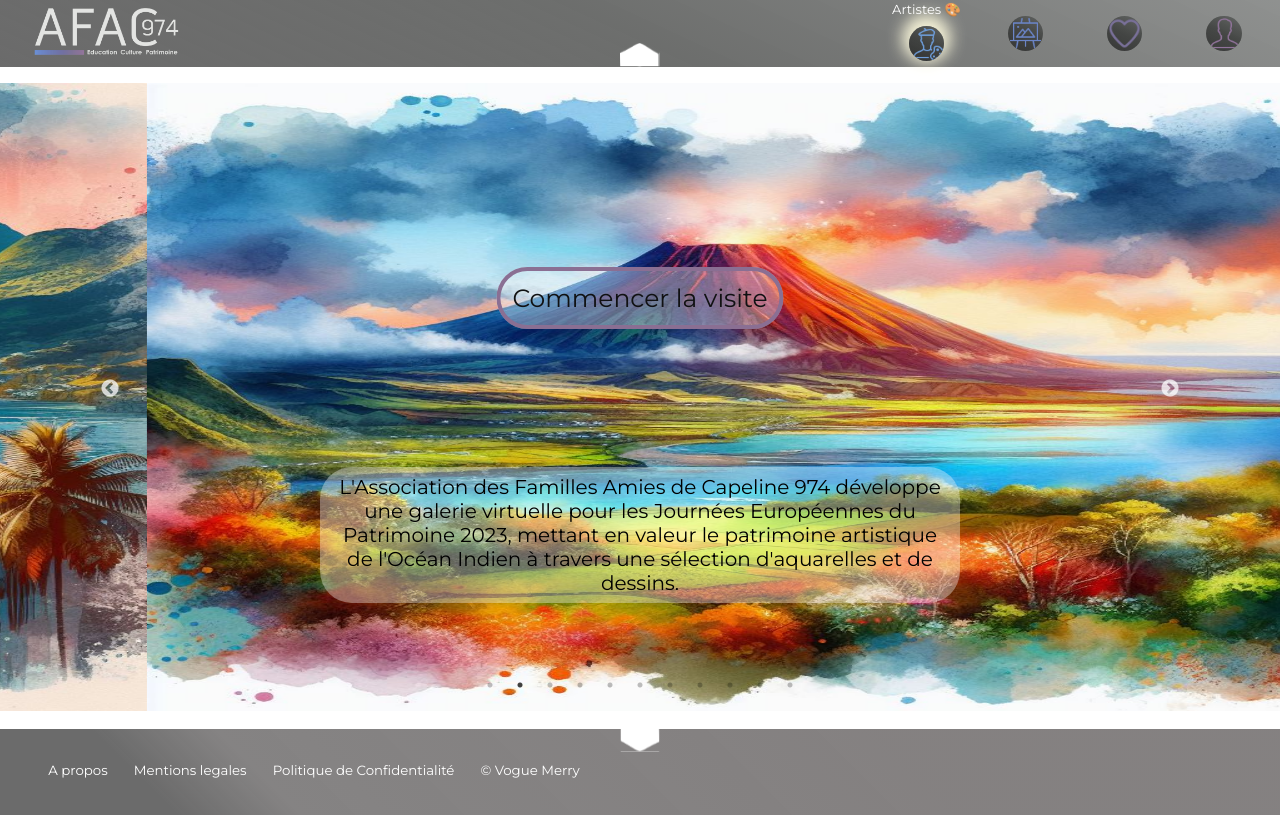
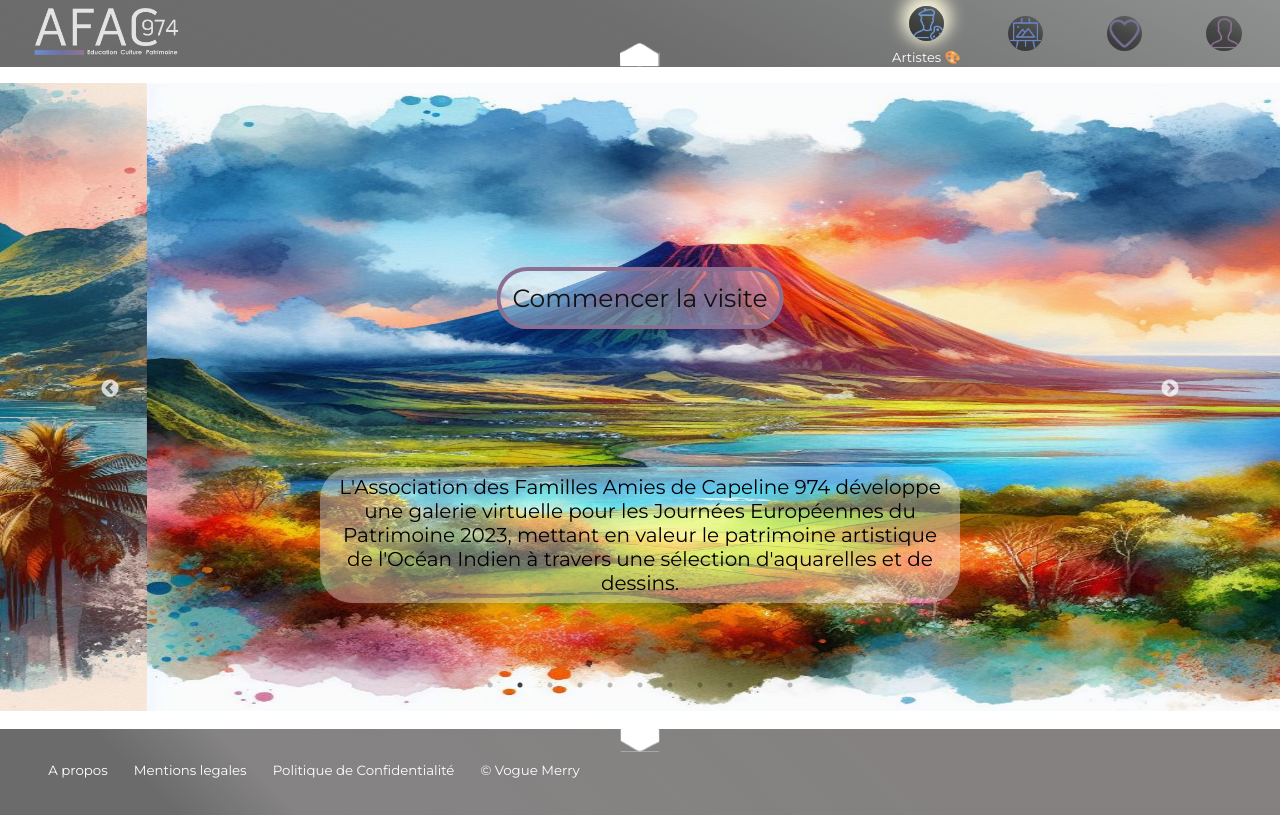
Before and after one commit to WildCodeSchool-2023-09/afac974, a React (Vite) app in the folder frontend/: page / in a window 1280 px wide. In both pictures the pointer is over the picture 926 px from the left and 33 px from the top of the page. Built offline with nearby package versions, Linux system fonts and the light colour scheme; a web font is replaced by a local one; what granim would draw is missing.

Commit message:
inverse data bouton nav bar

```diff
--- a/frontend/src/components/Navbar/Navbar.scss
+++ b/frontend/src/components/Navbar/Navbar.scss
@@ -57,7 +57,7 @@
     transform 0.3s;
   opacity: 0;
   position: absolute;
-  top: -15px;
+  top: 33px;
   left: 50%;
   transform: translateX(-50%) translateY(-10px);
   white-space: nowrap;
@@ -76,7 +76,7 @@
 .navButton:hover img {
   box-shadow: 0px -5px 15px 7px #f4f1d6;
   border-radius: 50%;
-  transform: translateY(10px);
+  transform: translateY(-10px);
 }
 
 .diamondTop-container {
```
